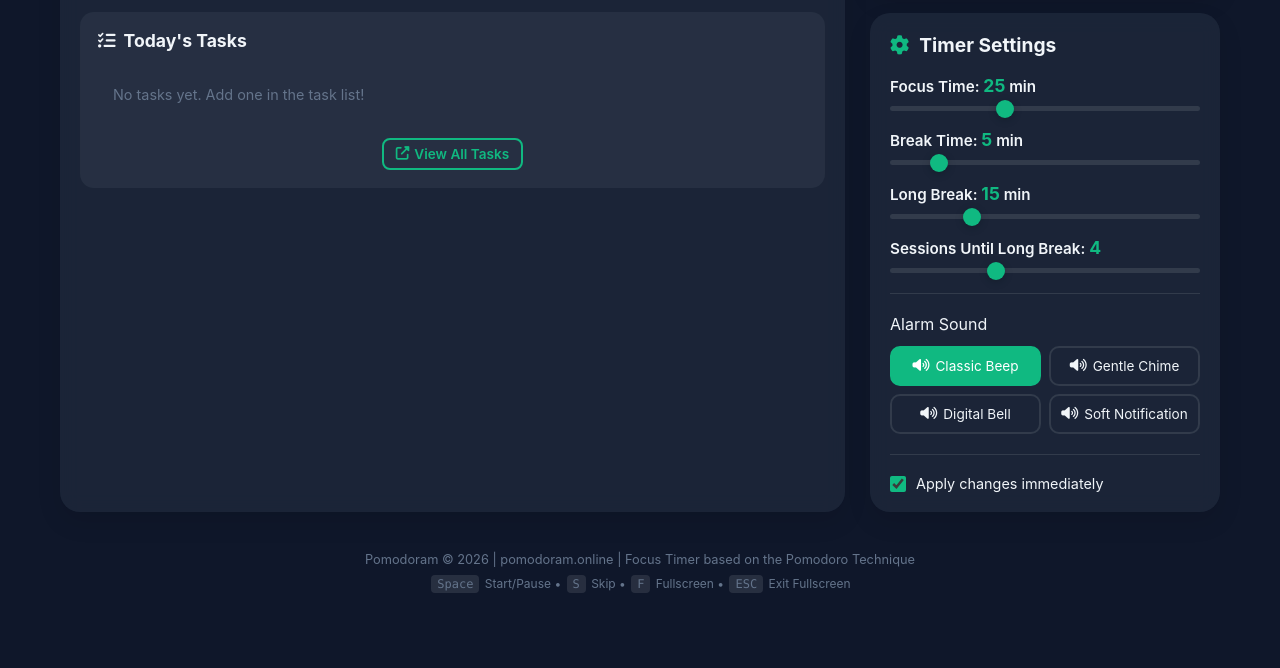
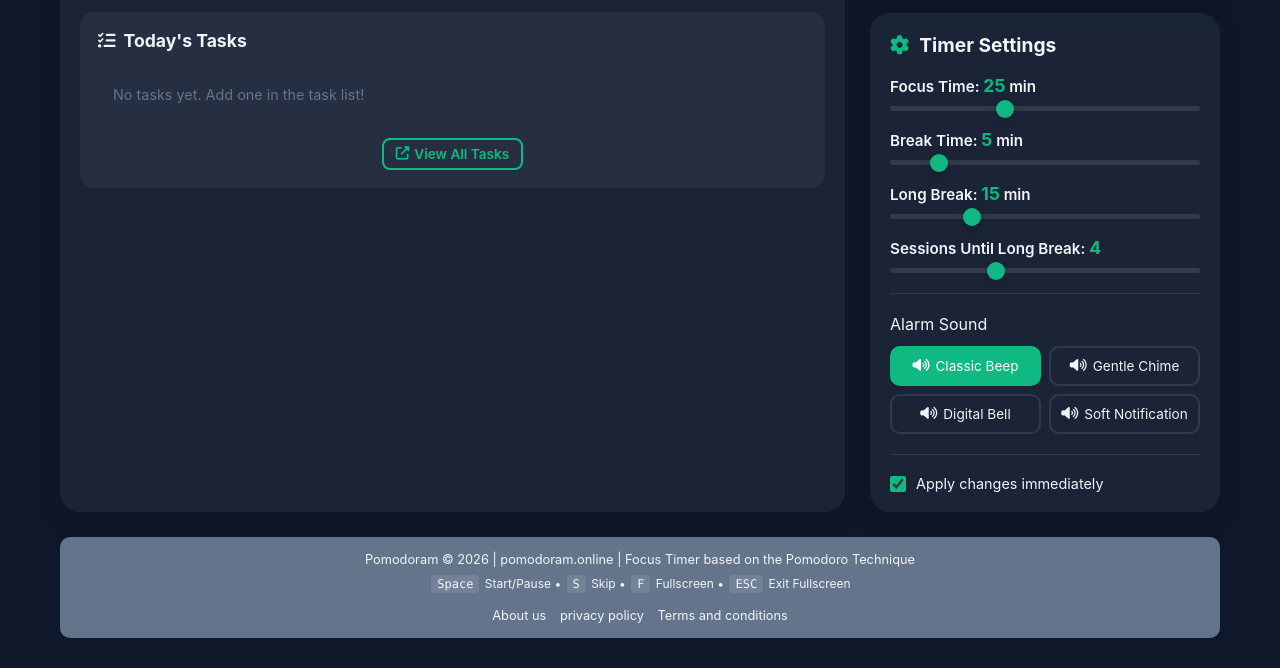
Before and after one commit to Maliya2008/pomodoram, a plain HTML site: page index.html in a window 1280 px wide. Shown: the part 911-1579 px from the top of the page. Before the commit the page ends 1549 px from the top, so only its background shows below. Drawn offline with Linux system fonts and the light colour scheme.

Commit message:
Update index.html

```diff
--- a/index.html
+++ b/index.html
@@ -1534,9 +1534,25 @@
             text-align: center;
             margin-top: 25px;
             padding: 15px 10px;
-            color: var(--text-gray);
+            background-color:var(--text-gray);
+            color: var(--text-light);
             font-size: 0.8rem;
             width: 100%;
+            border-radius: 10px;
+        }
+
+        #list{
+            list-style: none;
+        }
+
+        #list li{
+            display: inline;
+            margin-inline: 5px;
+        }
+
+        #list li a{
+            text-decoration: none;
+            color: var(--text-light);
         }
 
         .hotkeys {
@@ -1882,6 +1898,15 @@
                 <span class="key">S</span> Skip •
                 <span class="key">F</span> Fullscreen •
                 <span class="key">ESC</span> Exit Fullscreen
+            </div>
+
+            <br>
+            <div id="nav">
+                <ul id="list">
+                    <li><a href="\about us.html" target="_blank">About us</a></li>
+                    <li><a href="\privacy.html" target="_blank">privacy policy</a></li>
+                    <li><a href="\terms.html" target="_blank">Terms and conditions</a></li>
+                </ul>
             </div>
         </footer>
     </div>
```
